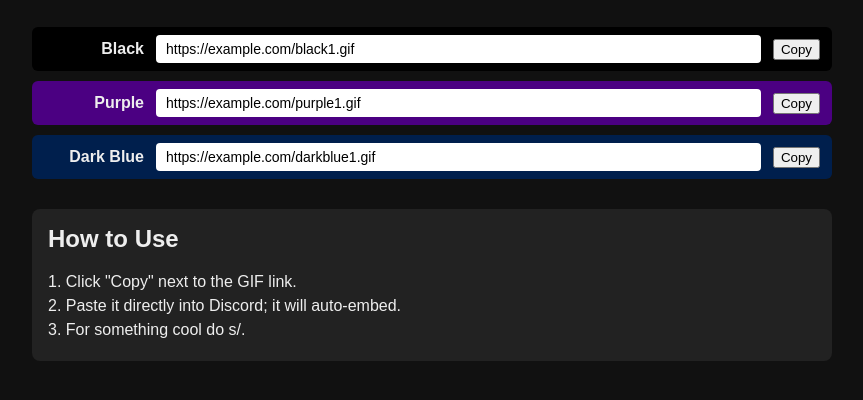
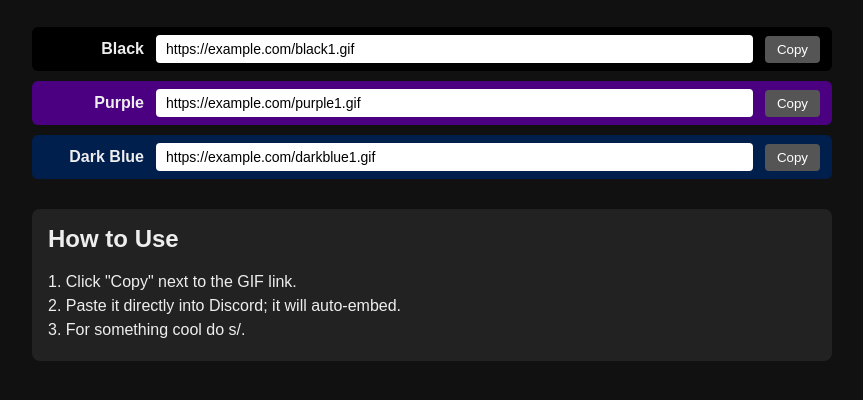
Before and after one commit to HitBoyXx23-dev/-, a plain HTML site: page index.html in a window 1280 px wide. Shown: the part 80-480 px from the top of the page, without its empty margins (208-1071 px from the left). Drawn offline with Linux system fonts and the light colour scheme; a script that the page names is missing.

Commit message:
Update style.css

```diff
--- a/style.css
+++ b/style.css
@@ -42,6 +42,19 @@ h1 {
   font-size: 14px;
 }
 
+.row button.copy-btn {
+  padding: 6px 12px;
+  border: none;
+  border-radius: 4px;
+  background: #555;
+  color: #fff;
+  cursor: pointer;
+}
+
+.row button.copy-btn:hover {
+  background: #777;
+}
+
 /* color theme */
 .black { background: #000; }
 .purple { background: #4b0082; }
```
